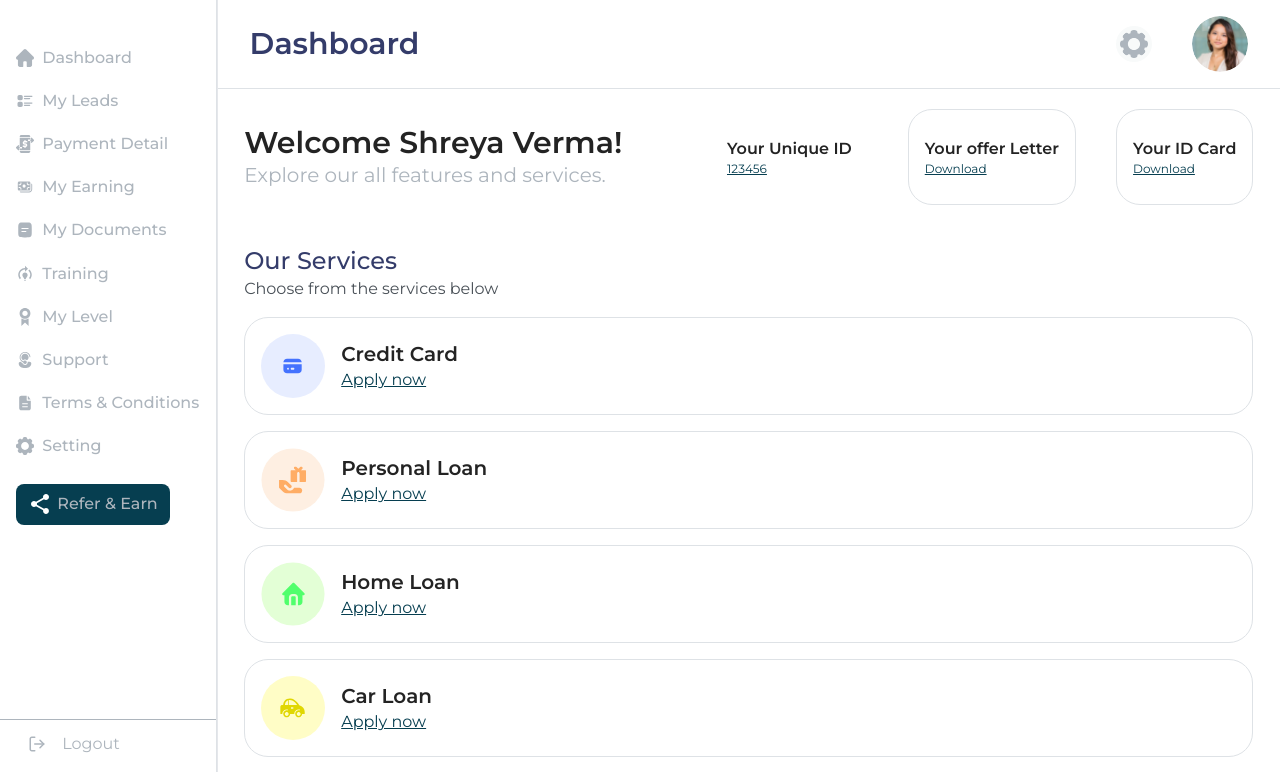
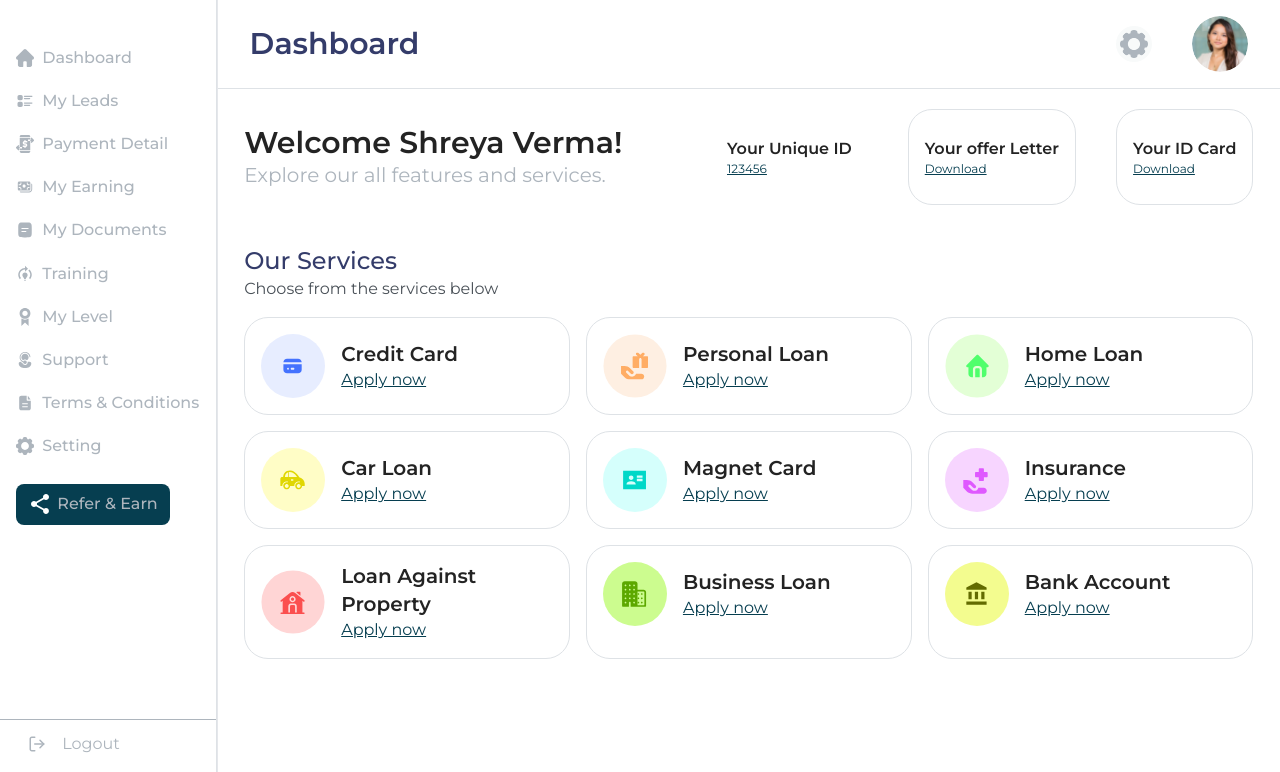
Before and after one commit to harshKumar029/Apex_AgencyWork, a React (Vite) app: page / in a window 1280 px wide. Shown: the top 772 px of the page. Built offline with nearby package versions, Linux system fonts and the light colour scheme.

Commit message:
responsive

```diff
--- a/src/Components/Dashboard/Dashboard.jsx
+++ b/src/Components/Dashboard/Dashboard.jsx
@@ -81,7 +81,7 @@
               Choose from the services below</p>
           </div>
         </div>
-        <div className="grid smgrid-cols-3 gap-4">
+        <div className="grid grid-cols-1 sm:grid-cols-3 gap-4">
           {cardData.map((card) => (
             <div key={card.id} className='border border-[#DEE2E6] rounded-3xl'>
               <div className="flex items-center  p-4 ">
```
